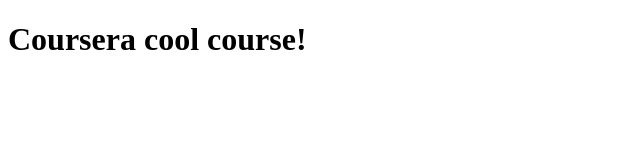
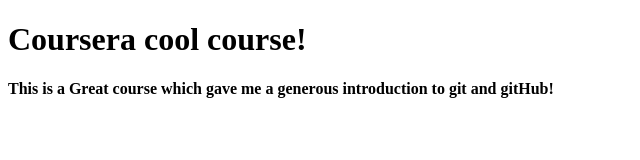
Before and after one commit to nikhiltom/coursera-test, a plain HTML site: page site/index.html in a window 1280 px wide. Shown: the whole page, without its empty margins (0-640 px from the left). Drawn offline with Linux system fonts and the light colour scheme.

Commit message:
a h4 with some comments added

```diff
--- a/site/index.html
+++ b/site/index.html
@@ -6,5 +6,6 @@
   </head>
   <body>
     <h1>Coursera cool course!</h1>
+    <h4>This is a Great course which gave me a generous introduction to git and gitHub!</h4>
   </body>
 </html>
```
